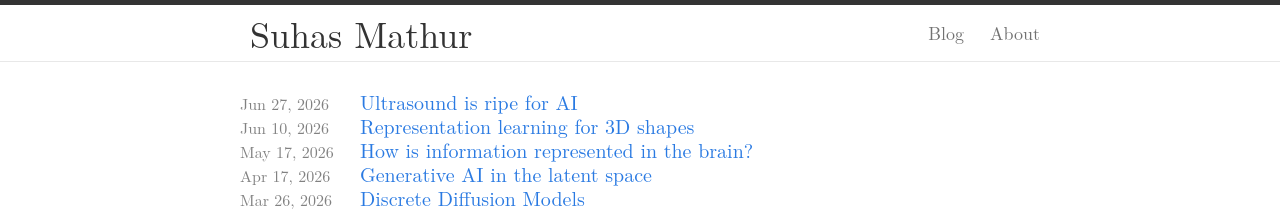
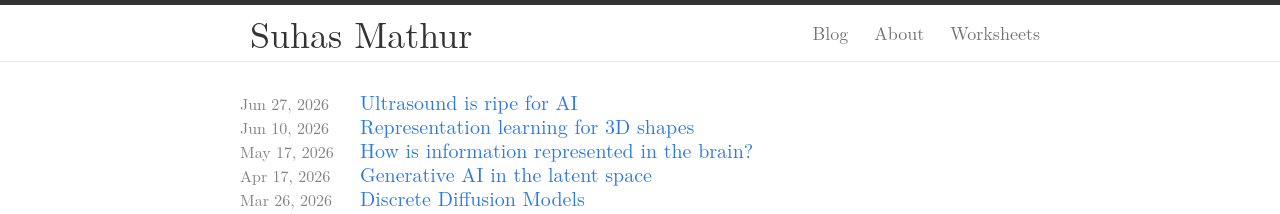
Before and after one commit to bayesianobserver/bayesianobserver.github.io, a Jekyll site: the page built from index.html, in a window 1280 px wide. Shown: the top 214 px of the page. Built offline with Jekyll 4.4.1, drawn with Linux system fonts in a browser that asks for light colours; some web fonts are replaced.

Commit message:
dpp link

```diff
--- a/_includes/header.html
+++ b/_includes/header.html
@@ -24,6 +24,7 @@
         {% for page in site.pages %}
           {% if page.title and page.includelink %}<a class="page-link" href="{{ page.url | prepend: site.baseurl }}">{{ page.title }}</a>{% endif %}
         {% endfor %}
+        <a class="page-link" href="https://bayesianobserver.github.io/dpp/">Worksheets</a>
       </div>
     </nav>
   </div>
```
Also changed, not shown: _posts/agency-falling-costs.md (added, +6 -0 lines).
